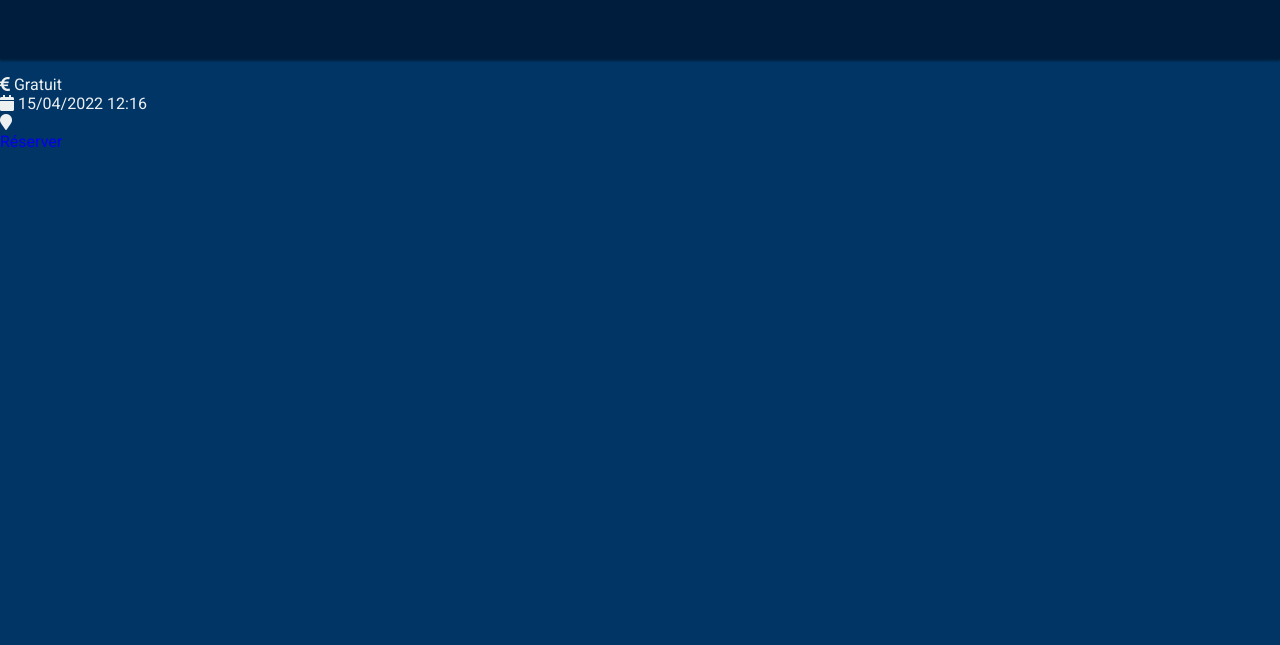
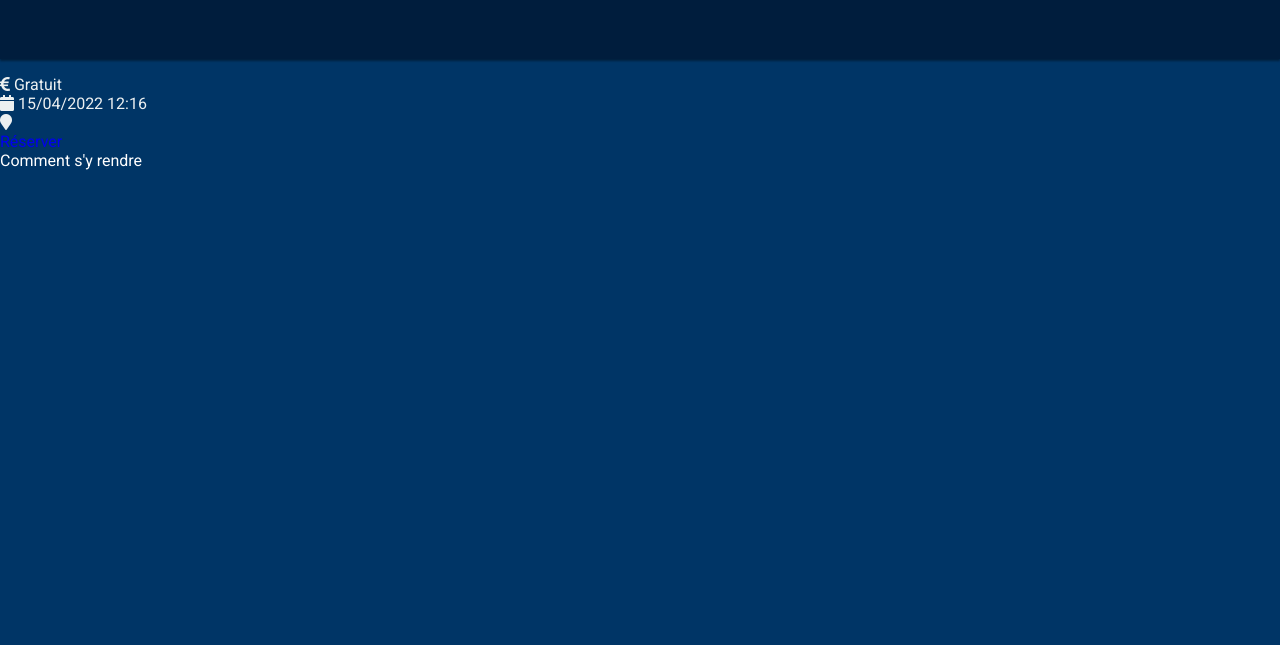
Before and after one commit to RobinStudo/music-one, a Symfony app: template templates/event/show.html.twig in a window 1280 px wide. Shown: the part 95-740 px from the top of the page. Run offline with Twig, Linux system fonts and the light colour scheme; the template is opened without the code that fills it, so the values that code supplies are empty; style sheets or scripts are compiled from the project's sources; some libraries are stand-ins or nearby versions.

Commit message:
ex 3 : comment s'y rendre

```diff
--- a/templates/event/show.html.twig
+++ b/templates/event/show.html.twig
@@ -77,4 +77,5 @@
             {% endif %}
         </div>
     </section>
+    <a style="color:white" href="https://www.google.fr/maps/place/{{event.place.address.street}}+{{event.place.address.zipcode}}+{{event.place.address.city}}" target="blank">Comment s'y rendre</a>
 {% endblock %}
```
